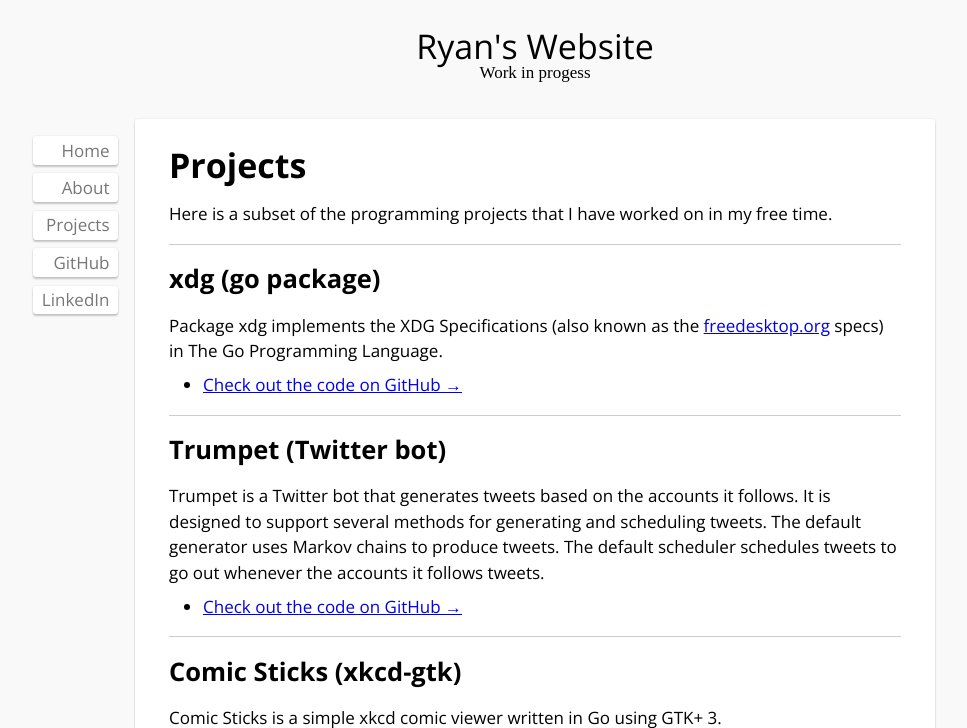
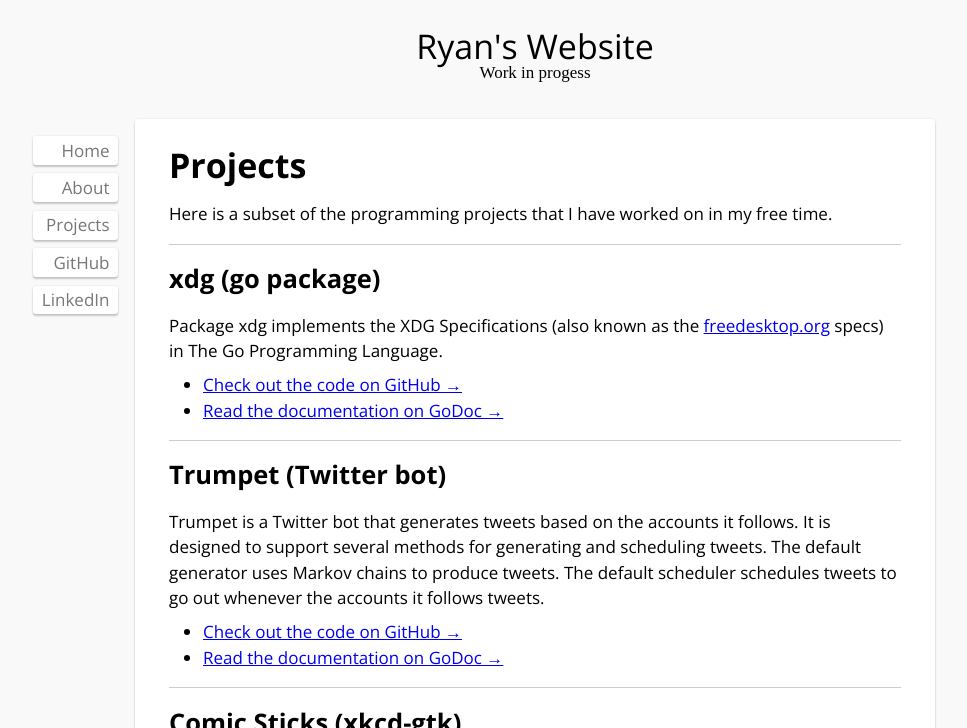
Before and after one commit to rkoesters/rkoesters.github.io, a Jekyll site: the page built from projects.md, in a window 1280 px wide, cut to the strip 0-728 px from the top of the page. Shown: the whole strip, without its empty margins (105-1072 px from the left). Built offline with Jekyll 4.4.1, drawn with Linux system fonts in a browser that asks for light colours; nearby versions of some CDN libraries; some of the changed text lies outside the part shown.

Commit message:
Add documentation links to projects.

```diff
--- a/projects.md
+++ b/projects.md
@@ -15,6 +15,7 @@ Package xdg implements the XDG Specifications (also known as the
 Programming Language.
 
 * [Check out the code on GitHub →](https://github.com/rkoesters/xdg)
+* [Read the documentation on GoDoc →](https://godoc.org/github.com/rkoesters/xdg)
 
 ---
 
@@ -27,6 +28,7 @@ tweets. The default scheduler schedules tweets to go out whenever the
 accounts it follows tweets.
 
 * [Check out the code on GitHub →](https://github.com/rkoesters/trumpet)
+* [Read the documentation on GoDoc →](https://godoc.org/github.com/rkoesters/trumpet)
 
 ---
 
@@ -50,3 +52,4 @@ handle the text encoding (the JSON package in Go's standard library
 expects UTF-8, however xkcd's API delivers ISO8859-1 encoded text).
 
 * [Check out the code on GitHub →](https://github.com/rkoesters/xkcd)
+* [Read the documentation on GoDoc →](https://godoc.org/github.com/rkoesters/xkcd)
```
